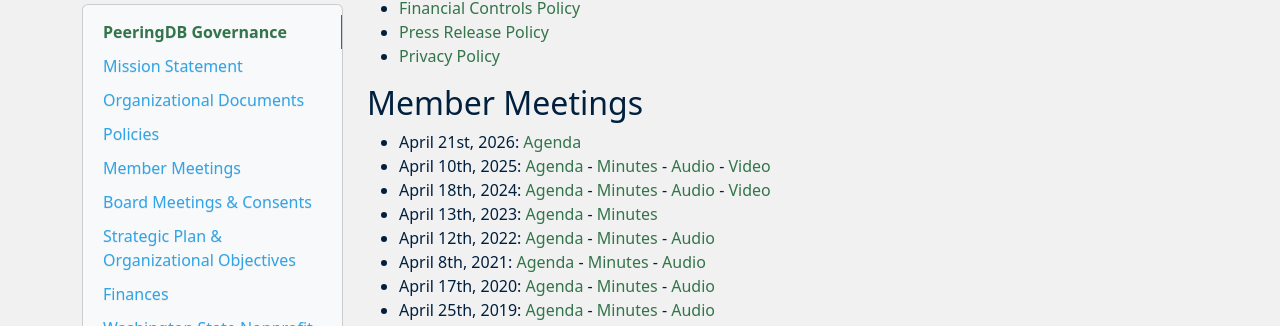
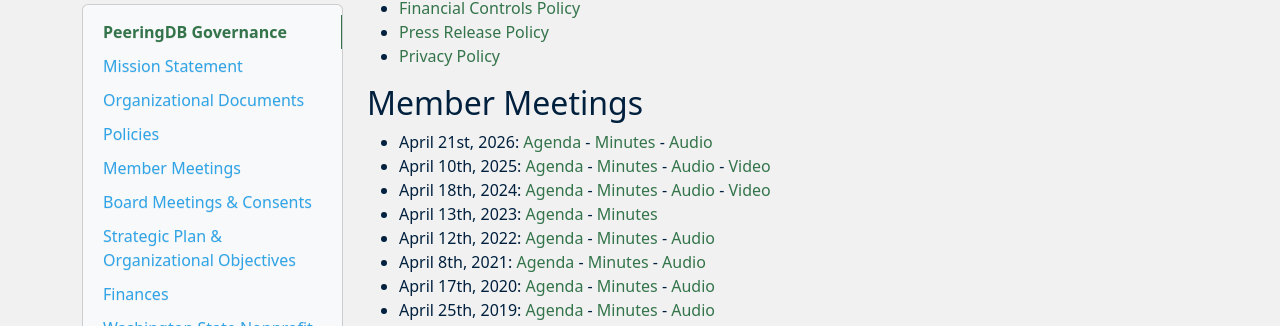
Before and after one commit to peeringdb/docs, an MkDocs documentation site: the page built from docs/gov.md, in a window 1280 px wide and 900 px high, scrolled down 430 px. Shown: the part 129-455 px from the top of the window. Built offline with MkDocs 1.6.1, drawn with Linux system fonts in a browser that asks for light colours; nearby versions of some CDN libraries.

Commit message:
add minutes for members meeting (#441)

```diff
--- a/docs/gov.md
+++ b/docs/gov.md
@@ -22,7 +22,7 @@
 
 ## Member Meetings
 
-- April 21st, 2026: [Agenda](gov/legaldocs/2026-04-21_PeeringDB_Member_Meeting_Agenda.txt)
+- April 21st, 2026: [Agenda](gov/legaldocs/2026-04-21_PeeringDB_Member_Meeting_Agenda.txt) - [Minutes](gov/legaldocs/2026-04-21_PeeringDB_Member_Meeting_Minutes.pdf) - [Audio](gov/legaldocs/2026-04-21_PeeringDB_Member_Meeting_Audio.opus)
 - April 10th, 2025: [Agenda](gov/legaldocs/2025-04-10_PeeringDB_Member_Meeting_Agenda.txt) - [Minutes](gov/legaldocs/2025-04-10_PeeringDB_Member_Meeting_Minutes.pdf) - [Audio](gov/legaldocs/2025-04-10_PeeringDB_Member_Meeting_Audio.mp3) - [Video](https://youtu.be/m4BaRMGwo4s)
 - April 18th, 2024: [Agenda](gov/legaldocs/2024-04-18_PeeringDB_Member_Meeting_Agenda.txt) - [Minutes](gov/legaldocs/2024-04-18_PeeringDB_Member_Meeting_Minutes.pdf) - [Audio](gov/legaldocs/2024-04-18_PeeringDB_Member_Meeting_Audio.mp3) - [Video](https://youtu.be/dfNHXOw-lvk)
 - April 13th, 2023: [Agenda](gov/legaldocs/2023-04-13_PeeringDB_Member_Meeting_Agenda.txt) - [Minutes](gov/legaldocs/2023-04-13_PeeringDB_Member_Meeting_Minutes.pdf)
```
Also changed, not shown: 3 other files.
